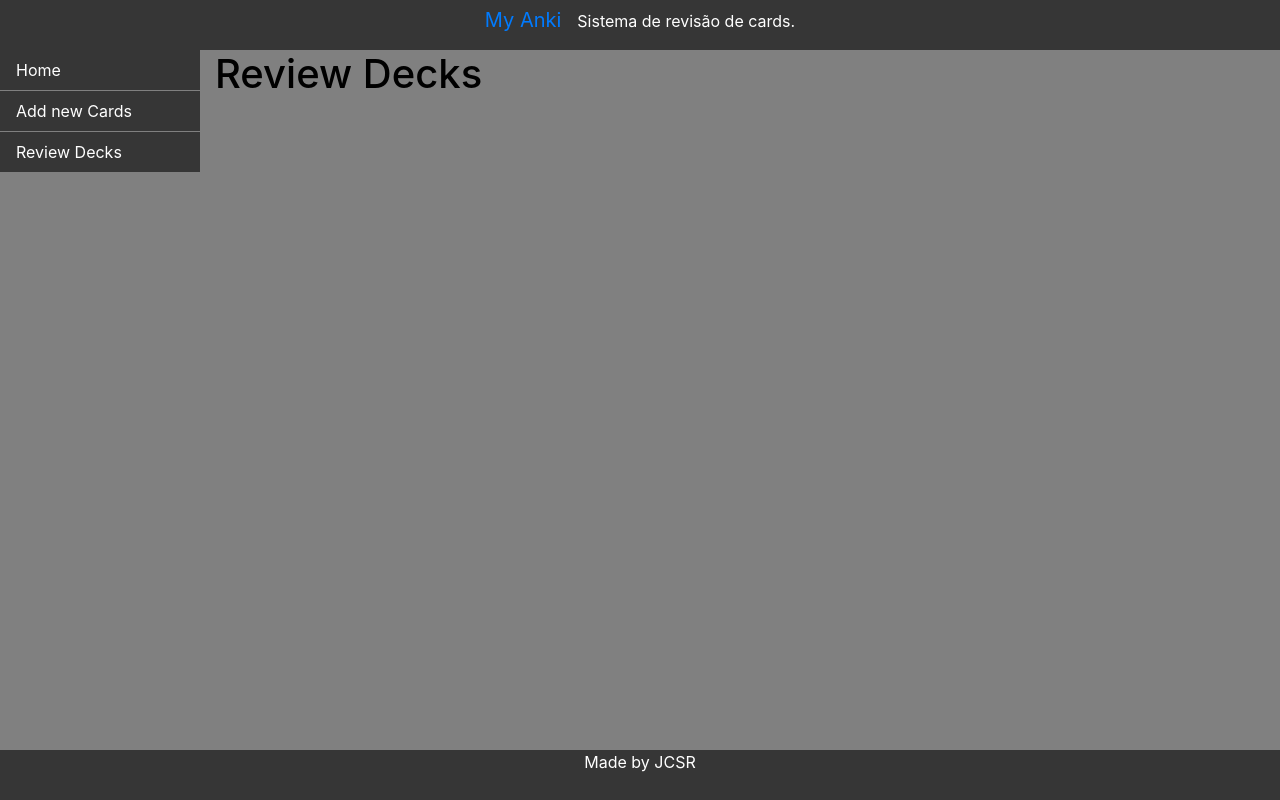
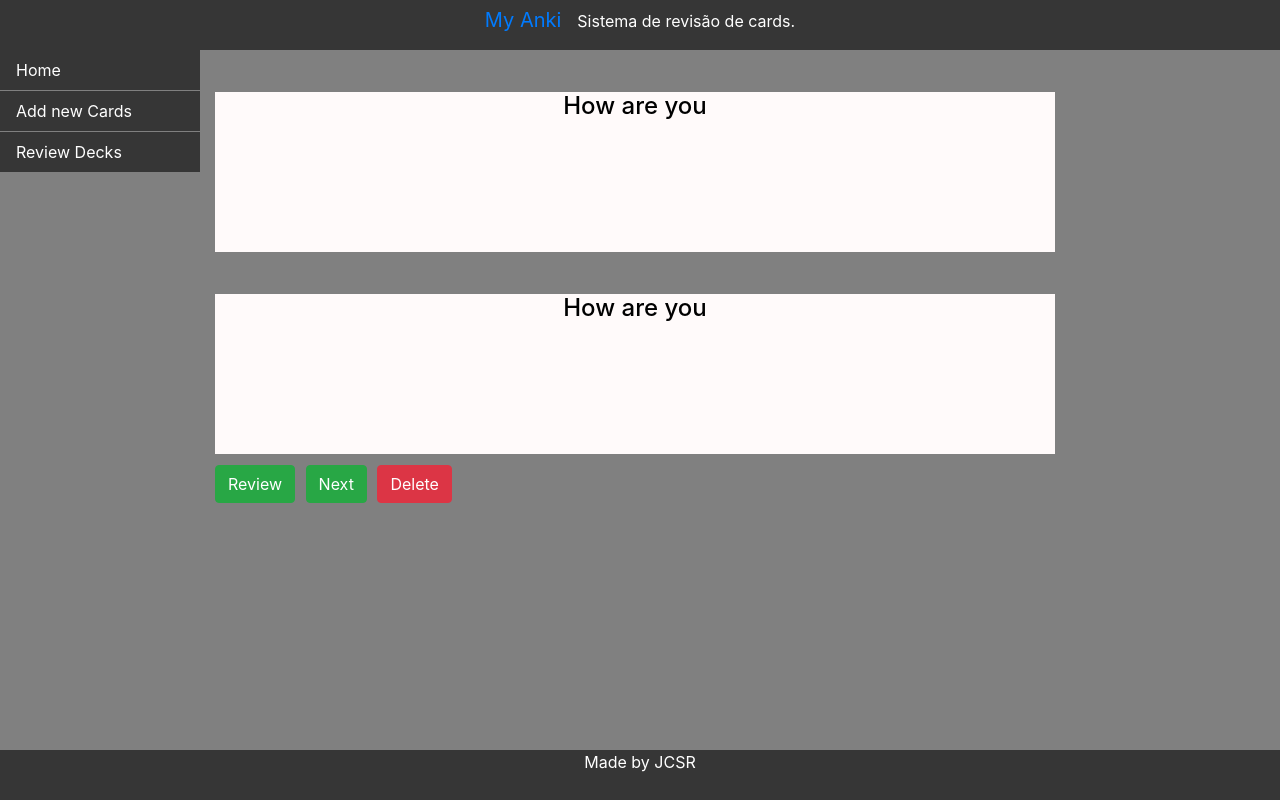
Before and after one commit to Jose-Claudio/my-anki, a React (Create React App) app in the folder frontend/: page /review in a window 1280 px wide. Built offline with nearby package versions, Linux system fonts and the light colour scheme.

Commit message:
add compoment review

```diff
--- a/frontend/src/App.js
+++ b/frontend/src/App.js
@@ -25,7 +25,6 @@ function App() {
       <footer>
           <Footer />
       </footer>
-
     </div>
   )
 }
--- a/frontend/src/anki.css
+++ b/frontend/src/anki.css
@@ -48,10 +48,10 @@ nav > a:hover {
 
 .decks {
     background: #FFFAFA;
-    margin-top: 20px;
+    margin-top: 1%;
     height: 8vh;
     width: 80%;
-    padding: 2px;
+    padding: 1%;
 }
 
 .decksAdd {
@@ -67,12 +67,19 @@ nav > a:hover {
     margin-bottom: 2px;
 }
 
+.review {
+    margin-top: 4%;
+    margin-bottom: 1%;
+    height: 20vh;
+    width: 80%;
+    background: #FFFAFA;
+    text-align: center;
+}
 .botao {
     float: right;
 
 }
 
-.btn {
-    margin: 5px;
-
+.btRev > button {
+    margin-right: 1%;
 }
--- a/frontend/src/components/review.jsx
+++ b/frontend/src/components/review.jsx
@@ -1,5 +1,20 @@
 import React from 'react'
 
 export default props => (
-    <h1>Review Decks</h1>
+    <div>
+        <div className="review">
+            <h4>How are you</h4>
+        </div>
+
+        <div className="review">
+            <h4>How are you</h4>
+        </div>
+
+        <div className="btRev">
+            <button className="btn btn-success">Review</button>
+            <button className="btn btn-success">Next</button>
+            <button className="btn btn-danger">Delete</button>
+        </div>
+    </div>
+
 )
--- a/frontend/src/components/routes.jsx
+++ b/frontend/src/components/routes.jsx
@@ -1,5 +1,5 @@
 import React from 'react'
-import { BrowserRouter, Route} from 'react-router-dom'
+import { BrowserRouter, Route, Switch, Link} from 'react-router-dom'
 
 import Main from './main'
 import AddCards from './addCards'
@@ -7,8 +7,10 @@ import Review from './review'
 
 export default props => (
     <BrowserRouter>
-        <Route path='/' exact component={Main} />
-        <Route path='/addCards' exact component={AddCards} />
-        <Route path='/review' exact component={Review} />
+        <Switch>
+            <Route path='/' exact component={Main} />
+            <Route path='/addCards' exact component={AddCards} />
+            <Route path='/review' exact component={Review} />
+        </Switch>
     </BrowserRouter>
 )
```
